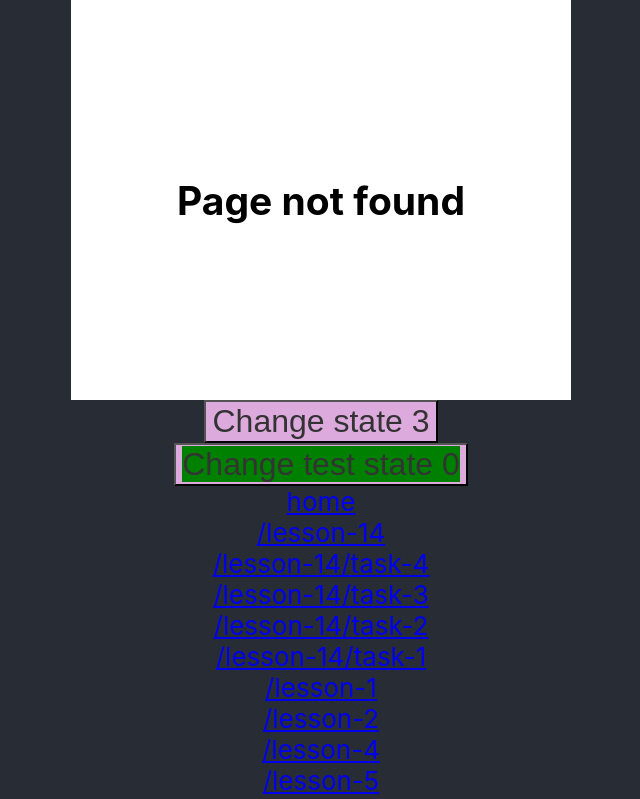
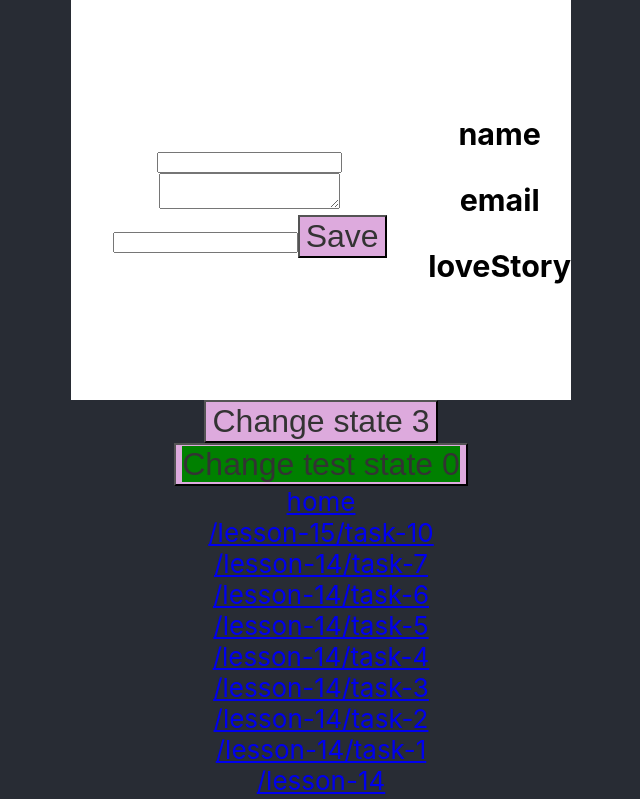
Before and after one commit to Simofy/fe2-7, a React (Create React App) app: page /lesson-15/task-10 in a window 1280 px wide. Shown: the top 799 px of the page, without its empty margins (319-959 px from the left). Built offline with nearby package versions, Linux system fonts and the light colour scheme.

Commit message:
Adding lesson 15 tasks

```diff
--- a/src/App.jsx
+++ b/src/App.jsx
@@ -12,6 +12,10 @@ import Task1 from './lesson-14/Task1'
 import Task2 from './lesson-14/Task2'
 import Task3 from './lesson-14/Task3'
 import Task4 from './lesson-14/Task4'
+import Task5 from './lesson-14/Task5'
+import Task6 from './lesson-14/Task6'
+import Task7 from './lesson-14/Task7'
+import Task10 from './lesson-15/task10'
 import Lesson2 from './lesson-2'
 import CollapseComponent from './lesson-3/Collapse'
 import Lesson4 from './lesson-4'
@@ -23,11 +27,15 @@ import ThirdPart from './lesson-9/ThirdPart'
 import routes from './routes'
 
 const lessonComponents = {
-  [routes.lesson14]: Lesson14,
+  [`${routes.lesson15}/task-10`]: Task10,
+  [`${routes.lesson14}/task-7`]: Task7,
+  [`${routes.lesson14}/task-6`]: Task6,
+  [`${routes.lesson14}/task-5`]: Task5,
   [`${routes.lesson14}/task-4`]: Task4,
   [`${routes.lesson14}/task-3`]: Task3,
   [`${routes.lesson14}/task-2`]: Task2,
   [`${routes.lesson14}/task-1`]: Task1,
+  [routes.lesson14]: Lesson14,
   [routes.lesson1]: TableNew,
   [routes.lesson2]: Lesson2,
   [routes.lesson4]: Lesson4,
--- /dev/null
+++ b/src/lesson-15/Task8/index.jsx
@@ -0,0 +1,3 @@
+export default function Task8() {
+  return <div />
+}
--- /dev/null
+++ b/src/lesson-15/Task9/index.jsx
@@ -0,0 +1,3 @@
+export default function Task9() {
+  return <div />
+}
--- /dev/null
+++ b/src/lesson-15/task10/index.jsx
@@ -0,0 +1,63 @@
+import { createContext, useContext, useState } from 'react'
+
+const task10Context = createContext({
+  data: {},
+  setData: () => {},
+})
+
+const formFields = {
+  name: 'name',
+  email: 'email',
+  loveStory: 'loveStory',
+}
+
+function Form() {
+  const { setData } = useContext(task10Context)
+  return (
+    <form
+      onSubmit={(e) => {
+        e.preventDefault()
+        const { target } = e
+        const newData = {}
+        Object.values(formFields).forEach((value) => {
+          newData[value] = target[value].value
+        })
+        setData(newData)
+      }}
+    >
+      <input name={formFields.name} />
+      <textarea name={formFields.loveStory} />
+      <input name={formFields.email} />
+      <button type="submit">Save </button>
+    </form>
+  )
+}
+
+function Display() {
+  const { data } = useContext(task10Context)
+  return (
+    <div>
+      {Object.entries(formFields).map(([key, value]) => (
+        <>
+          <h3>{key}</h3>
+          <p>{data[value]}</p>
+        </>
+      ))}
+    </div>
+  )
+}
+
+export default function Task10() {
+  const [formData, setFormData] = useState({})
+  return (
+    <task10Context.Provider
+      value={{
+        data: formData,
+        setData: setFormData,
+      }}
+    >
+      <Form />
+      <Display />
+    </task10Context.Provider>
+  )
+}
```
Also changed, not shown: src/lesson-15/index.jsx (added), src/lesson-15/task10.gif (added), src/lesson-15/task10.txt (added), src/lesson-15/task8.gif (added), src/lesson-15/task8.txt (added), src/lesson-15/task9.txt (added).
